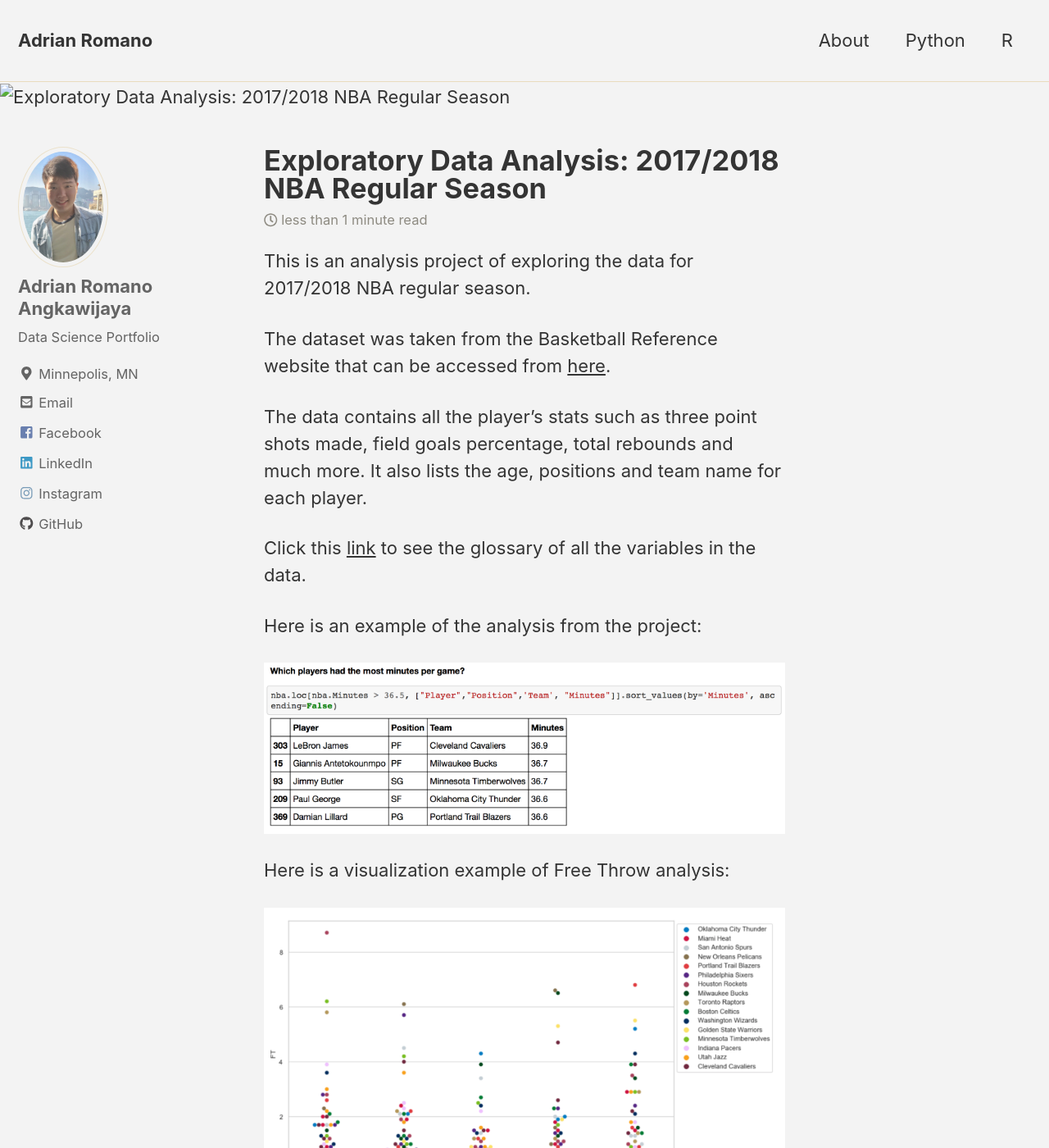
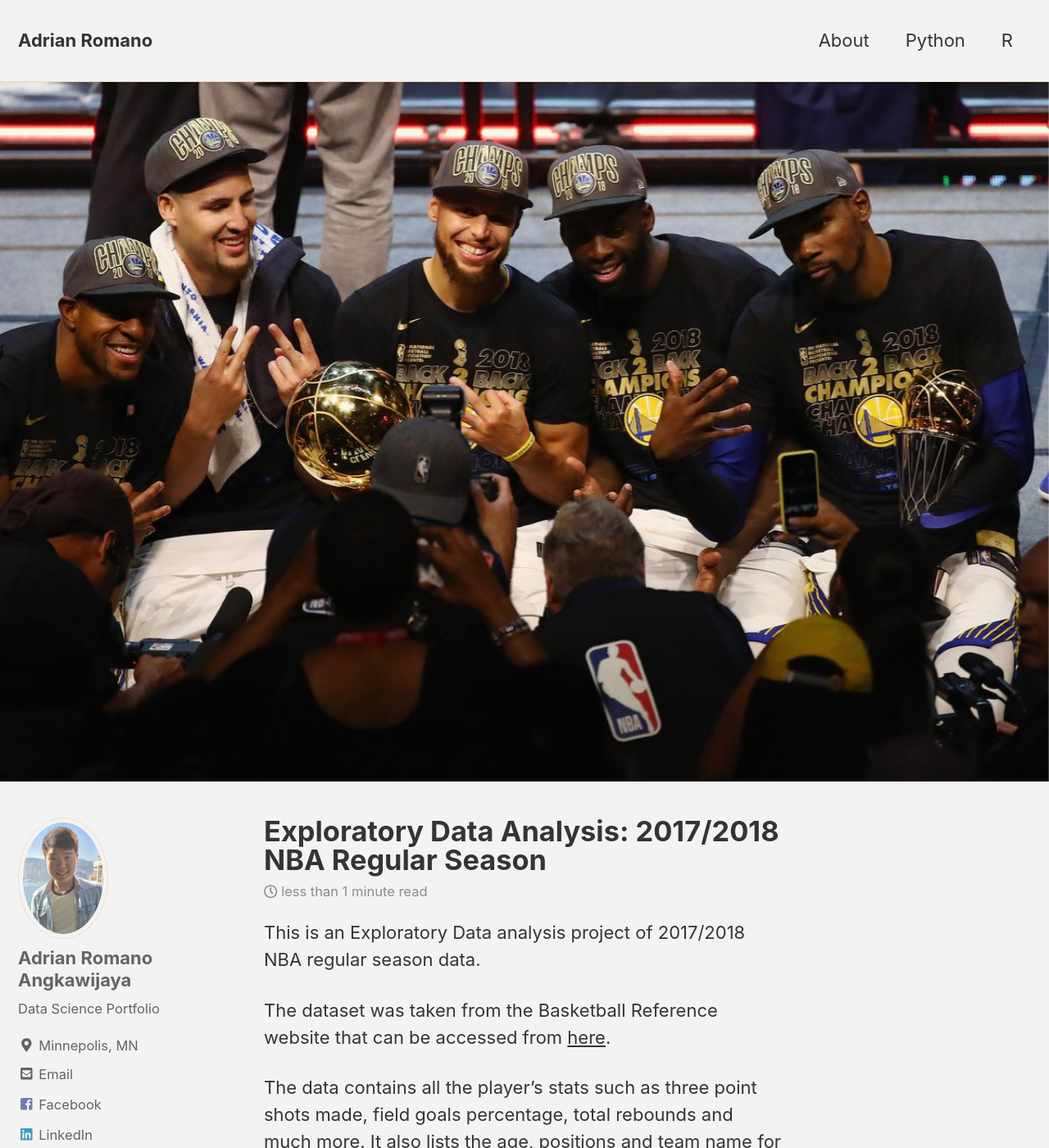
Before and after one commit to adrianromano/adrianromano.github.io, a Jekyll site: the page built from _posts/2018-06-10-nba.md, in a window 1280 px wide and 1400 px high. Shown: the whole window at 82% size. Built offline with Jekyll 4.4.1, drawn with Linux system fonts in a browser that asks for light colours; nearby versions of some CDN libraries.

Commit message:
new gith

```diff
--- a/_posts/2018-06-10-nba.md
+++ b/_posts/2018-06-10-nba.md
@@ -7,7 +7,7 @@
 excerpt: "Data Analysis, Data Visualization"
 ---
 
-This is an analysis project of exploring the data for 2017/2018 NBA regular season.
+This is an Exploratory Data analysis project of 2017/2018 NBA regular season data.
 
 The dataset was taken from the Basketball Reference website that can be accessed from [here](https://www.basketball-reference.com/leagues/NBA_2018_per_game.html).
 
```
Also changed, not shown: images/python/nbachamps.jpeg (renamed from images/python/nbachamps.jpg).
